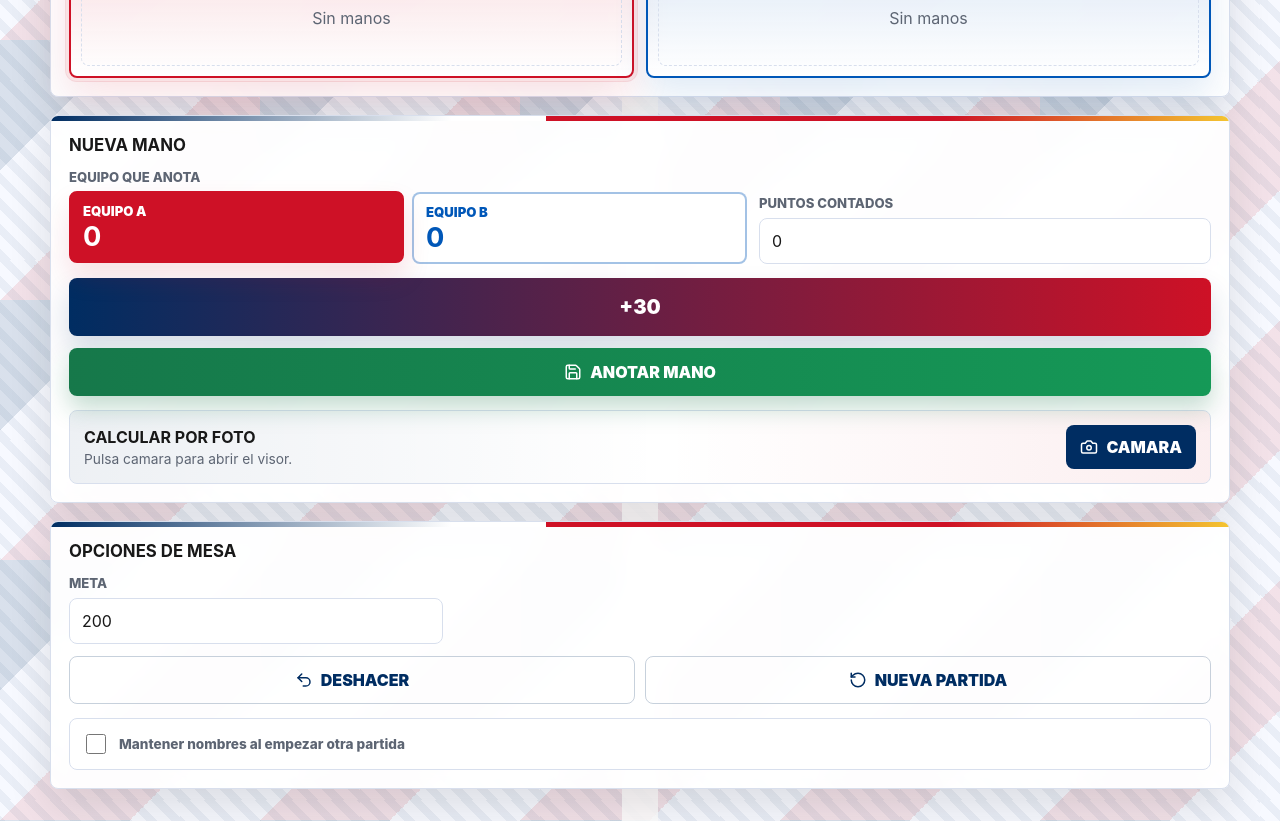
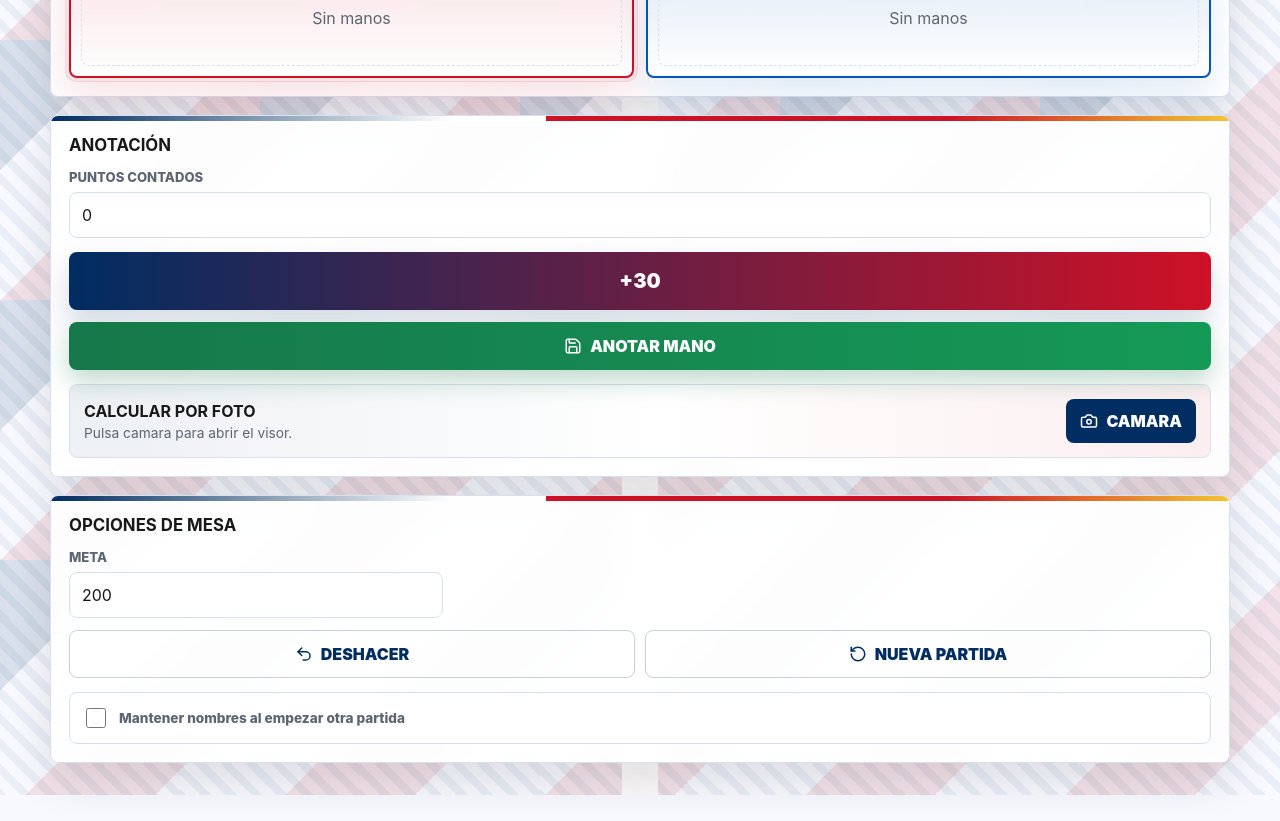
Before and after one commit to elvismedia-create/calculadora-domino-dominicano, a React (Vite) app: page / in a window 1280 px wide. Shown: the part 1000-1821 px from the top of the page. After the commit the page ends 1795 px from the top, so only its background shows below. Built offline with nearby package versions, Linux system fonts and the light colour scheme.

Commit message:
Simplify scoring entry

```diff
--- a/src/App.jsx
+++ b/src/App.jsx
@@ -139,9 +139,21 @@ function analyzeDominoImage(image, sensitivity) {
   return dots;
 }
 
-function ScoreCard({ index, name, score, last, target, isActive, isLeader, isWinner, onNameChange }) {
+function ScoreCard({ index, name, score, last, target, isActive, isLeader, isWinner, onNameChange, onSelect }) {
   return (
-    <article className={`score-card team-${index} ${isActive ? "is-active" : ""} ${isLeader ? "is-leader" : ""} ${isWinner ? "is-winner" : ""}`}>
+    <article
+      className={`score-card team-${index} ${isActive ? "is-active" : ""} ${isLeader ? "is-leader" : ""} ${isWinner ? "is-winner" : ""}`}
+      role="button"
+      tabIndex={0}
+      aria-pressed={isActive}
+      onClick={onSelect}
+      onKeyDown={(event) => {
+        if (event.key === "Enter" || event.key === " ") {
+          event.preventDefault();
+          onSelect();
+        }
+      }}
+    >
       <span className="winner-ribbon">Gano</span>
       <span className="side-label">Bando {index === 0 ? "rojo" : "azul"}</span>
       <div className="team-head">
@@ -149,6 +161,8 @@ function ScoreCard({ index, name, score, last, target, isActive, isLeader, isWin
           className="team-name"
           value={name}
           aria-label={`Nombre ${name}`}
+          onClick={(event) => event.stopPropagation()}
+          onKeyDown={(event) => event.stopPropagation()}
           onChange={(event) => onNameChange(index, event.target.value)}
         />
       </div>
@@ -388,6 +402,7 @@ function App() {
             isLeader={totals[team] === leaderScore && leaderScore > 0}
             isWinner={totals[team] >= state.target}
             onNameChange={updateTeam}
+            onSelect={() => setWinner(team)}
           />
         ))}
       </section>
@@ -395,25 +410,8 @@ function App() {
       <section className="grid">
         <div>
           <section className="panel new-round">
-            <h2>Nueva mano</h2>
+            <h2>Anotación</h2>
             <div className="entry-grid">
-              <div className="field">
-                <span>Equipo que anota</span>
-                <div className="team-picker" role="group" aria-label="Equipo que anota">
-                  {[0, 1].map((team) => (
-                    <button
-                      key={team}
-                      className={`team-pick team-${team}`}
-                      type="button"
-                      aria-pressed={winner === team}
-                      onClick={() => setWinner(team)}
-                    >
-                      <span>{state.teams[team]}</span>
-                      <strong>{totals[team]}</strong>
-                    </button>
-                  ))}
-                </div>
-              </div>
               <label className="field">
                 <span>Puntos contados</span>
                 <input
--- a/src/styles.css
+++ b/src/styles.css
@@ -119,10 +119,21 @@ button {
   min-height: 212px;
   position: relative;
   overflow: hidden;
+  cursor: pointer;
   border: 2px solid var(--team-color);
   border-top: 12px solid var(--team-color);
   background: linear-gradient(180deg, var(--team-soft), rgba(255,255,255,.96) 42%);
   transition: border-color .18s ease, box-shadow .18s ease, transform .18s ease;
+}
+
+.score-card:focus-visible,
+.history-team:focus-visible,
+.delete-round:focus-visible,
+.btn:focus-visible,
+.capture-btn:focus-visible,
+.quick button:focus-visible {
+  outline: 3px solid var(--gold);
+  outline-offset: 3px;
 }
 
 .score-card::after {
@@ -299,7 +310,7 @@ button {
 
 .entry-grid {
   display: grid;
-  grid-template-columns: minmax(0, 1.2fr) minmax(180px, .8fr);
+  grid-template-columns: 1fr;
   gap: 12px;
   align-items: end;
 }
@@ -333,48 +344,6 @@ input:focus,
 select:focus {
   border-color: rgba(201,25,34,.62);
   box-shadow: 0 0 0 3px rgba(201,25,34,.12);
-}
-
-.team-picker {
-  display: grid;
-  grid-template-columns: repeat(2, minmax(0, 1fr));
-  gap: 8px;
-}
-
-.team-pick {
-  min-height: 68px;
-  border-radius: var(--radius);
-  border: 2px solid var(--team-border);
-  background: #fff;
-  color: var(--team-color);
-  display: grid;
-  gap: 4px;
-  padding: 10px 12px;
-  text-align: left;
-  transition: transform .15s ease, box-shadow .15s ease, background .15s ease, color .15s ease;
-}
-
-.team-pick span {
-  min-width: 0;
-  overflow: hidden;
-  text-overflow: ellipsis;
-  white-space: nowrap;
-  font-size: .82rem;
-  font-weight: 900;
-  text-transform: uppercase;
-}
-
-.team-pick strong {
-  font-size: 1.7rem;
-  line-height: 1;
-}
-
-.team-pick[aria-pressed="true"] {
-  background: var(--team-color);
-  border-color: var(--team-color);
-  color: #fff;
-  box-shadow: 0 14px 28px var(--team-soft);
-  transform: translateY(-1px);
 }
 
 .actions {
```
